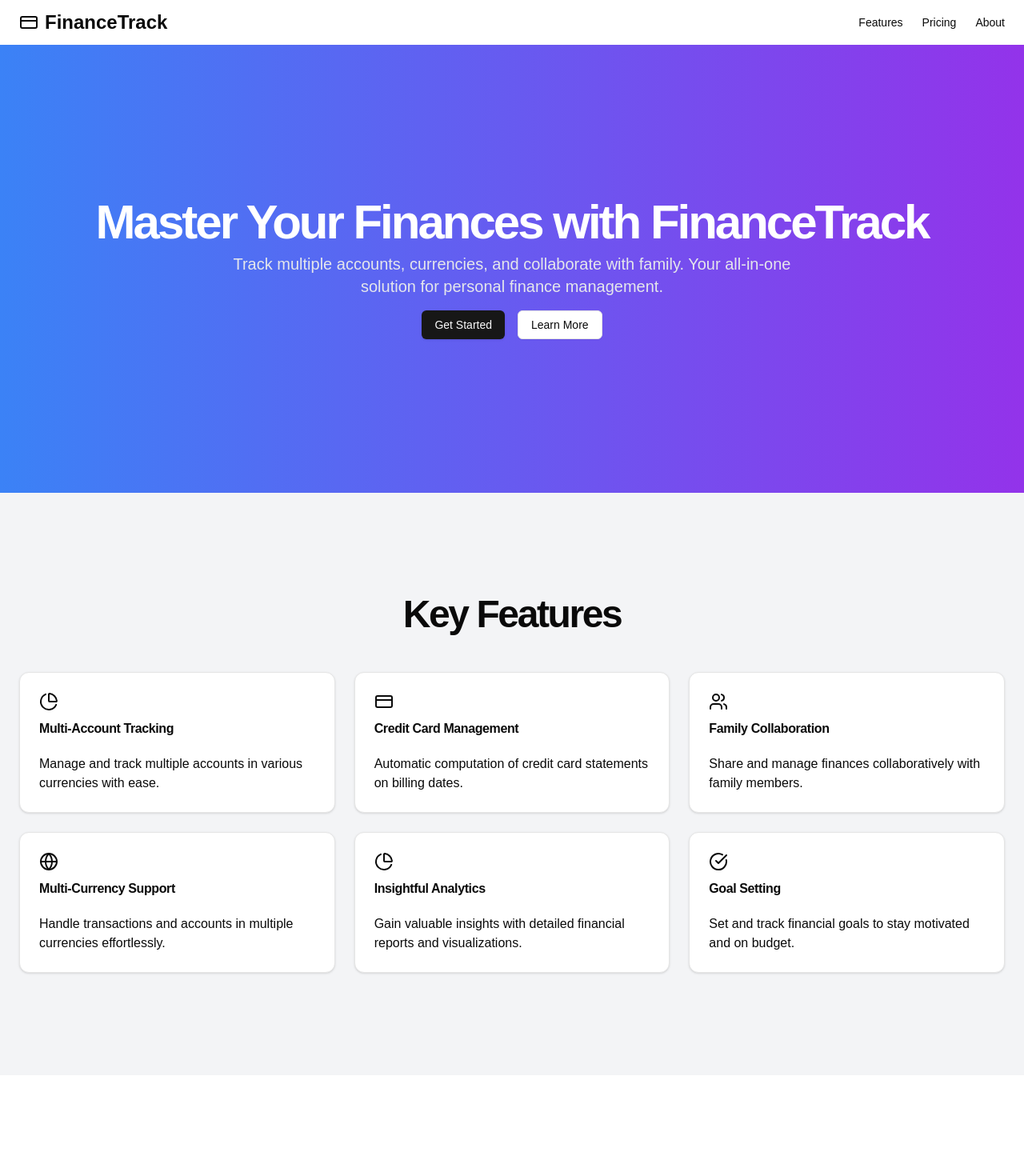
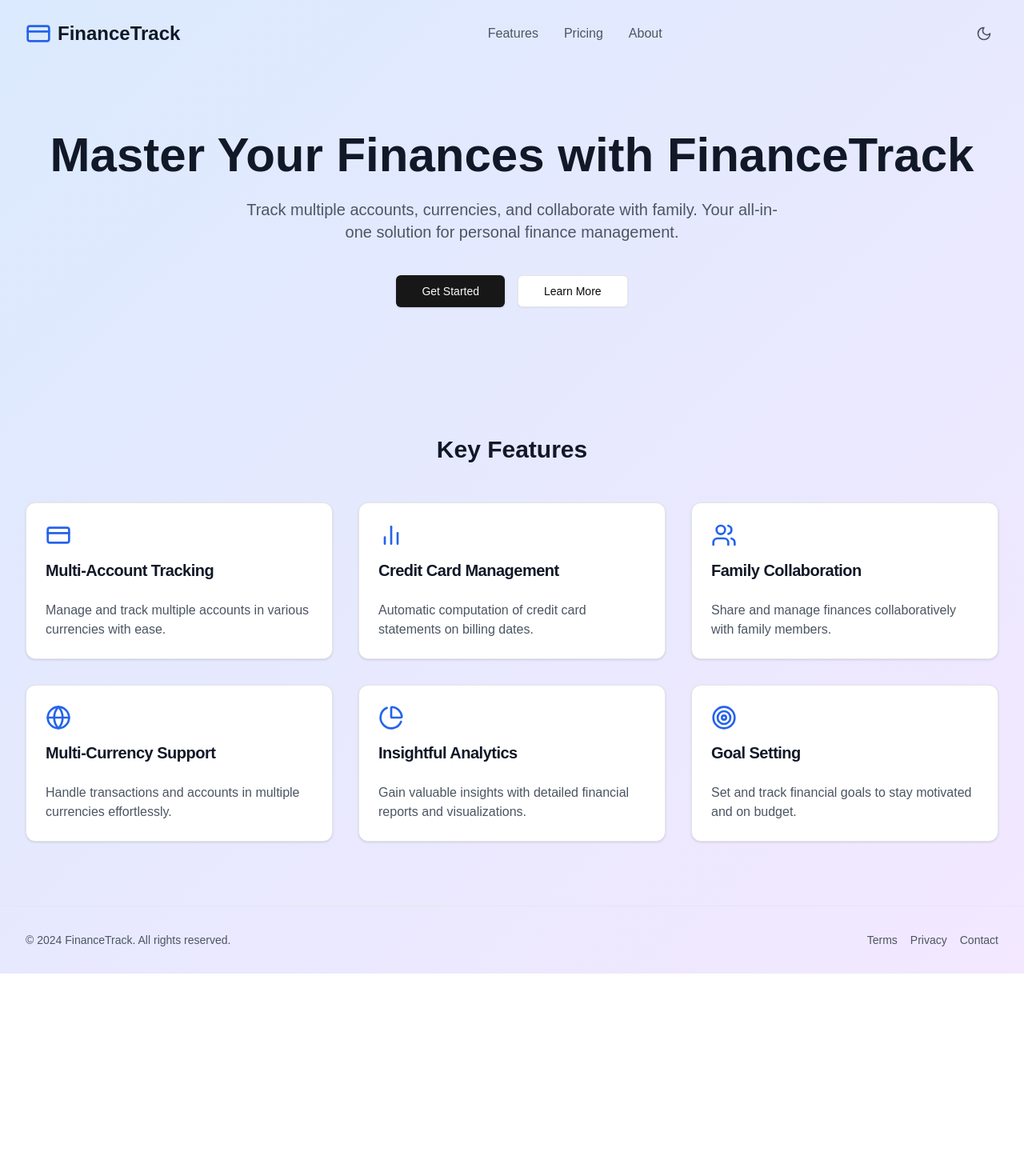
Before and after one commit to everspader/fintracker, a Next.js app: page / in a window 1280 px wide. Shown: the top 1470 px of the page at 80% size. After the commit the page ends 1217 px from the top, so only its background shows below. Built offline with nearby package versions, Linux system fonts and the light colour scheme.

Commit message:
feat: add theme selection for landing page

```diff
--- a/app/layout.tsx
+++ b/app/layout.tsx
@@ -1,7 +1,7 @@
 import type { Metadata } from "next";
 import localFont from "next/font/local";
 import "./globals.css";
-
+import { ThemeProvider } from "@/components/theme-provider";
 import { Toaster } from "@/components/ui/toaster";
 
 const geistSans = localFont({
@@ -16,7 +16,7 @@ const geistMono = localFont({
 });
 
 export const metadata: Metadata = {
-  title: "FinTracker",
+  title: "FinanceTrack",
   description: "Track your finances",
 };
 
@@ -26,12 +26,19 @@ export default function RootLayout({
   children: React.ReactNode;
 }>) {
   return (
-    <html lang="en">
+    <html lang="en" suppressHydrationWarning>
       <body
         className={`${geistSans.variable} ${geistMono.variable} antialiased`}
       >
-        {children}
-        <Toaster />
+        <ThemeProvider
+          attribute="class"
+          defaultTheme="system"
+          enableSystem
+          disableTransitionOnChange
+        >
+          {children}
+          <Toaster />
+        </ThemeProvider>
       </body>
     </html>
   );
--- a/app/page.tsx
+++ b/app/page.tsx
@@ -1,209 +1,182 @@
+"use client";
+
+import { useState, useEffect } from "react";
 import Link from "next/link";
-import Image from "next/image";
 import { Button } from "@/components/ui/button";
-import {
-  Card,
-  CardContent,
-  CardDescription,
-  CardHeader,
-  CardTitle,
-} from "@/components/ui/card";
+import { Card, CardContent, CardHeader, CardTitle } from "@/components/ui/card";
 import {
   CreditCard,
   PieChart,
   Users,
   Globe,
-  ArrowRight,
-  CheckCircle,
+  BarChart2,
+  Target,
+  Moon,
+  Sun,
 } from "lucide-react";
+import { useTheme } from "next-themes";
 
 export default function LandingPage() {
+  const [mounted, setMounted] = useState(false);
+  const { theme, setTheme } = useTheme();
+
+  useEffect(() => setMounted(true), []);
+
+  const features = [
+    {
+      title: "Multi-Account Tracking",
+      description:
+        "Manage and track multiple accounts in various currencies with ease.",
+      icon: CreditCard,
+    },
+    {
+      title: "Credit Card Management",
+      description:
+        "Automatic computation of credit card statements on billing dates.",
+      icon: BarChart2,
+    },
+    {
+      title: "Family Collaboration",
+      description:
+        "Share and manage finances collaboratively with family members.",
+      icon: Users,
+    },
+    {
+      title: "Multi-Currency Support",
+      description:
+        "Handle transactions and accounts in multiple currencies effortlessly.",
+      icon: Globe,
+    },
+    {
+      title: "Insightful Analytics",
+      description:
+        "Gain valuable insights with detailed financial reports and visualizations.",
+      icon: PieChart,
+    },
+    {
+      title: "Goal Setting",
+      description:
+        "Set and track financial goals to stay motivated and on budget.",
+      icon: Target,
+    },
+  ];
+
   return (
-    <div className="flex flex-col min-h-screen">
-      <header className="px-4 lg:px-6 h-14 flex items-center">
-        <Link className="flex items-center justify-center" href="#">
-          <CreditCard className="h-6 w-6" />
-          <span className="ml-2 text-2xl font-bold">FinanceTrack</span>
+    <div className="flex flex-col min-h-screen bg-gradient-to-br from-blue-100 to-purple-100 dark:from-gray-900 dark:to-gray-800 transition-colors duration-300">
+      <header className="w-full max-w-7xl mx-auto px-4 sm:px-6 lg:px-8 py-6 flex justify-between items-center">
+        <Link href="/" className="flex items-center space-x-2">
+          <CreditCard className="h-8 w-8 text-blue-600 dark:text-blue-400" />
+          <span className="text-2xl font-bold text-gray-900 dark:text-white">
+            FinanceTrack
+          </span>
         </Link>
-        <nav className="ml-auto flex gap-4 sm:gap-6">
+        <nav className="hidden md:flex space-x-8">
           <Link
-            className="text-sm font-medium hover:underline underline-offset-4"
-            href="#"
+            href="#features"
+            className="text-gray-600 hover:text-gray-900 dark:text-gray-300 dark:hover:text-white transition-colors"
           >
             Features
           </Link>
           <Link
-            className="text-sm font-medium hover:underline underline-offset-4"
             href="#"
+            className="text-gray-600 hover:text-gray-900 dark:text-gray-300 dark:hover:text-white transition-colors"
           >
             Pricing
           </Link>
           <Link
-            className="text-sm font-medium hover:underline underline-offset-4"
             href="#"
+            className="text-gray-600 hover:text-gray-900 dark:text-gray-300 dark:hover:text-white transition-colors"
           >
             About
           </Link>
         </nav>
+        <Button
+          variant="ghost"
+          size="icon"
+          onClick={() => setTheme(theme === "dark" ? "light" : "dark")}
+          className="text-gray-600 dark:text-gray-300"
+        >
+          {mounted &&
+            (theme === "dark" ? (
+              <Sun className="h-5 w-5" />
+            ) : (
+              <Moon className="h-5 w-5" />
+            ))}
+        </Button>
       </header>
-      <main className="flex-1">
-        <section className="w-full py-12 md:py-24 lg:py-32 xl:py-48 bg-gradient-to-r from-blue-500 to-purple-600">
-          <div className="container px-4 md:px-6">
-            <div className="flex flex-col items-center space-y-4 text-center">
-              <div className="space-y-2">
-                <h1 className="text-3xl font-bold tracking-tighter sm:text-4xl md:text-5xl lg:text-6xl/none text-white">
+      <main className="flex-grow">
+        <section className="w-full max-w-7xl mx-auto px-4 sm:px-6 lg:px-8 py-20 text-center">
+          <h1 className="text-4xl sm:text-5xl md:text-6xl font-extrabold text-gray-900 dark:text-white mb-6">
             Master Your Finances with FinanceTrack
           </h1>
-                <p className="mx-auto max-w-[700px] text-gray-200 md:text-xl">
-                  Track multiple accounts, currencies, and collaborate with
-                  family. Your all-in-one solution for personal finance
-                  management.
+          <p className="max-w-2xl mx-auto text-xl text-gray-600 dark:text-gray-300 mb-10">
+            Track multiple accounts, currencies, and collaborate with family.
+            Your all-in-one solution for personal finance management.
           </p>
-              </div>
-              <div className="space-x-4">
-                <Button asChild>
+          <div className="flex justify-center space-x-4">
+            <Button size="lg" asChild>
               <Link href="/signup">Get Started</Link>
             </Button>
-                <Button variant="outline">Learn More</Button>
-              </div>
-            </div>
+            <Button size="lg" variant="outline" asChild>
+              <Link href="#features">Learn More</Link>
+            </Button>
           </div>
         </section>
-        <section className="w-full py-12 md:py-24 lg:py-32 bg-gray-100">
-          <div className="container px-4 md:px-6">
-            <h2 className="text-3xl font-bold tracking-tighter sm:text-5xl text-center mb-12">
+        <section
+          id="features"
+          className="w-full max-w-7xl mx-auto px-4 sm:px-6 lg:px-8 py-20"
+        >
+          <h2 className="text-3xl font-bold text-center text-gray-900 dark:text-white mb-12">
             Key Features
           </h2>
-            <div className="grid gap-6 sm:grid-cols-2 lg:grid-cols-3">
-              <Card>
+          <div className="grid gap-8 md:grid-cols-2 lg:grid-cols-3">
+            {features.map((feature, index) => (
+              <Card
+                key={index}
+                className="bg-white dark:bg-gray-800 transition-colors duration-300"
+              >
                 <CardHeader>
-                  <PieChart className="h-6 w-6 mb-2" />
-                  <CardTitle>Multi-Account Tracking</CardTitle>
+                  <feature.icon className="h-8 w-8 text-blue-600 dark:text-blue-400 mb-2" />
+                  <CardTitle className="text-xl font-semibold text-gray-900 dark:text-white">
+                    {feature.title}
+                  </CardTitle>
                 </CardHeader>
                 <CardContent>
-                  <p>
-                    Manage and track multiple accounts in various currencies
-                    with ease.
+                  <p className="text-gray-600 dark:text-gray-300">
+                    {feature.description}
                   </p>
                 </CardContent>
               </Card>
-              <Card>
-                <CardHeader>
-                  <CreditCard className="h-6 w-6 mb-2" />
-                  <CardTitle>Credit Card Management</CardTitle>
-                </CardHeader>
-                <CardContent>
-                  <p>
-                    Automatic computation of credit card statements on billing
-                    dates.
-                  </p>
-                </CardContent>
-              </Card>
-              <Card>
-                <CardHeader>
-                  <Users className="h-6 w-6 mb-2" />
-                  <CardTitle>Family Collaboration</CardTitle>
-                </CardHeader>
-                <CardContent>
-                  <p>
-                    Share and manage finances collaboratively with family
-                    members.
-                  </p>
-                </CardContent>
-              </Card>
-              <Card>
-                <CardHeader>
-                  <Globe className="h-6 w-6 mb-2" />
-                  <CardTitle>Multi-Currency Support</CardTitle>
-                </CardHeader>
-                <CardContent>
-                  <p>
-                    Handle transactions and accounts in multiple currencies
-                    effortlessly.
-                  </p>
-                </CardContent>
-              </Card>
-              <Card>
-                <CardHeader>
-                  <PieChart className="h-6 w-6 mb-2" />
-                  <CardTitle>Insightful Analytics</CardTitle>
-                </CardHeader>
-                <CardContent>
-                  <p>
-                    Gain valuable insights with detailed financial reports and
-                    visualizations.
-                  </p>
-                </CardContent>
-              </Card>
-              <Card>
-                <CardHeader>
-                  <CheckCircle className="h-6 w-6 mb-2" />
-                  <CardTitle>Goal Setting</CardTitle>
-                </CardHeader>
-                <CardContent>
-                  <p>
-                    Set and track financial goals to stay motivated and on
-                    budget.
-                  </p>
-                </CardContent>
-              </Card>
-            </div>
-          </div>
-        </section>
-        <section className="w-full py-12 md:py-24 lg:py-32">
-          <div className="container px-4 md:px-6">
-            <div className="grid gap-6 lg:grid-cols-[1fr_500px] lg:gap-12 xl:grid-cols-[1fr_550px]">
-              <div className="flex flex-col justify-center space-y-4">
-                <div className="space-y-2">
-                  <h2 className="text-3xl font-bold tracking-tighter sm:text-5xl">
-                    Experience FinanceTrack in Action
-                  </h2>
-                  <p className="max-w-[600px] text-gray-500 md:text-xl/relaxed lg:text-base/relaxed xl:text-xl/relaxed">
-                    See how easy it is to manage your finances with our
-                    intuitive interface. Track expenses, set budgets, and
-                    achieve your financial goals.
-                  </p>
-                </div>
-                <div className="flex flex-col gap-2 min-[400px]:flex-row">
-                  <Link
-                    className="inline-flex h-10 items-center justify-center rounded-md bg-gray-900 px-8 text-sm font-medium text-gray-50 shadow transition-colors hover:bg-gray-900/90 focus-visible:outline-none focus-visible:ring-1 focus-visible:ring-gray-950 disabled:pointer-events-none disabled:opacity-50"
-                    href="#"
-                  >
-                    Get Started
-                  </Link>
-                  <Link
-                    className="inline-flex h-10 items-center justify-center rounded-md border border-gray-200 bg-white px-8 text-sm font-medium shadow-sm transition-colors hover:bg-gray-100 hover:text-gray-900 focus-visible:outline-none focus-visible:ring-1 focus-visible:ring-gray-950 disabled:pointer-events-none disabled:opacity-50"
-                    href="#"
-                  >
-                    Learn More
-                  </Link>
-                </div>
-              </div>
-              <div className="flex items-center justify-center">
-                <Image
-                  alt="App screenshot"
-                  className="aspect-video overflow-hidden rounded-xl object-cover object-center"
-                  height="310"
-                  src="/placeholder.svg?height=310&width=550"
-                  width="550"
-                />
-              </div>
-            </div>
+            ))}
           </div>
         </section>
       </main>
-      <footer className="flex flex-col gap-2 sm:flex-row py-6 w-full shrink-0 items-center px-4 md:px-6 border-t">
-        <p className="text-xs text-gray-500">
+      <footer className="w-full max-w-7xl mx-auto px-4 sm:px-6 lg:px-8 py-8 border-t border-gray-200 dark:border-gray-700">
+        <div className="flex flex-col md:flex-row justify-between items-center">
+          <p className="text-gray-600 dark:text-gray-400 text-sm">
             © 2024 FinanceTrack. All rights reserved.
           </p>
-        <nav className="sm:ml-auto flex gap-4 sm:gap-6">
-          <Link className="text-xs hover:underline underline-offset-4" href="#">
-            Terms of Service
+          <nav className="flex space-x-4 mt-4 md:mt-0">
+            <Link
+              href="#"
+              className="text-sm text-gray-600 hover:text-gray-900 dark:text-gray-400 dark:hover:text-white transition-colors"
+            >
+              Terms
             </Link>
-          <Link className="text-xs hover:underline underline-offset-4" href="#">
+            <Link
+              href="#"
+              className="text-sm text-gray-600 hover:text-gray-900 dark:text-gray-400 dark:hover:text-white transition-colors"
+            >
               Privacy
             </Link>
+            <Link
+              href="#"
+              className="text-sm text-gray-600 hover:text-gray-900 dark:text-gray-400 dark:hover:text-white transition-colors"
+            >
+              Contact
+            </Link>
           </nav>
+        </div>
       </footer>
     </div>
   );
--- a/components/layout/main-layout.tsx
+++ b/components/layout/main-layout.tsx
@@ -21,7 +21,7 @@ const MainLayout = ({ children }: { children: React.ReactNode }) => {
   const pathname = usePathname();
 
   const menuItems = [
-    { href: "/", label: "Dashboard", icon: Home },
+    { href: "/dashboard", label: "Dashboard", icon: Home },
     { href: "/transactions", label: "Transactions", icon: BarChart2 },
     { href: "/settings", label: "Settings", icon: Settings },
     { href: "/reports", label: "Reports", icon: PieChart },
--- /dev/null
+++ b/components/theme-provider.tsx
@@ -0,0 +1,9 @@
+"use client";
+
+import * as React from "react";
+import { ThemeProvider as NextThemesProvider } from "next-themes";
+import { type ThemeProviderProps } from "next-themes/dist/types";
+
+export function ThemeProvider({ children, ...props }: ThemeProviderProps) {
+  return <NextThemesProvider {...props}>{children}</NextThemesProvider>;
+}
--- a/package.json
+++ b/package.json
@@ -36,6 +36,7 @@
     "drizzle-orm": "^0.34.1",
     "lucide-react": "^0.453.0",
     "next": "14.2.14",
+    "next-themes": "^0.3.0",
     "pg": "^8.13.0",
     "postgres": "^3.4.4",
     "react": "^18",
```
Also changed, not shown: 1 other file (tests, documents, lock files or other folders). Lines whose indentation alone changed are shown as unchanged.
